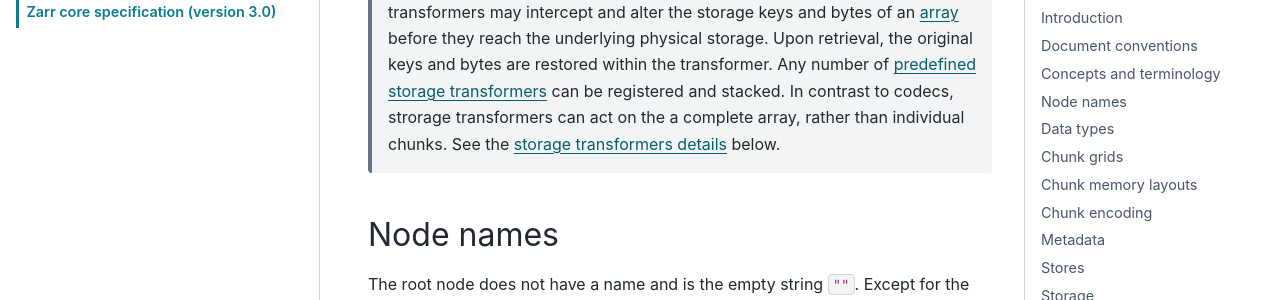
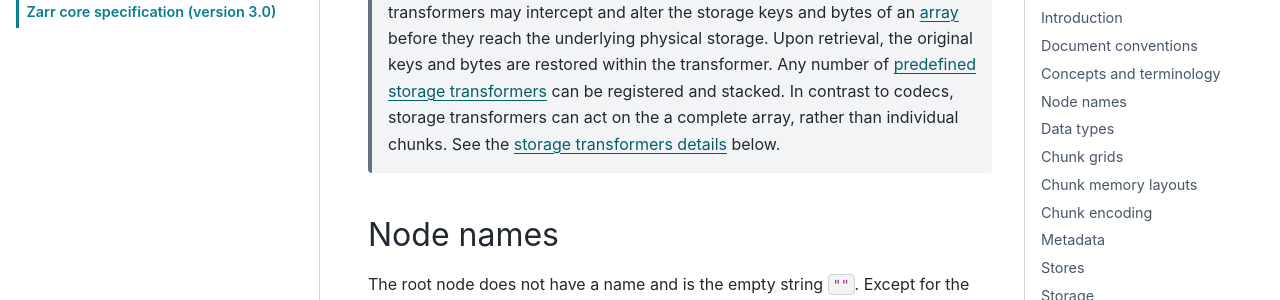
Before and after one commit to zarr-developers/zarr-specs, a Sphinx documentation site: the page built from docs/core/v3.0.rst, in a window 1280 px wide and 900 px high, scrolled down 9889 px. Shown: the part 179-479 px from the top of the window. Built offline with Sphinx 7.4.7 and the PyData theme 0.15.4, drawn with Linux system fonts in a browser that asks for light colours; some of the changed text lies outside the part shown.

Commit message:
Fix typos found by codespell

```diff
--- a/docs/core/v3.0.rst
+++ b/docs/core/v3.0.rst
@@ -444,7 +444,7 @@ terminology for a use case of reading from an array:
     of an array_ before they reach the underlying physical storage.
     Upon retrieval, the original keys and bytes are restored within the
     transformer. Any number of `predefined storage transformers`_ can be
-    registered and stacked. In contrast to codecs, strorage transformers can
+    registered and stacked. In contrast to codecs, storage transformers can
     act on the a complete array, rather than individual chunks. See the
     `storage transformers details`_ below.
 
```
Also changed, not shown: other parts of docs/core/v3.0.rst (+1 -1 lines).
